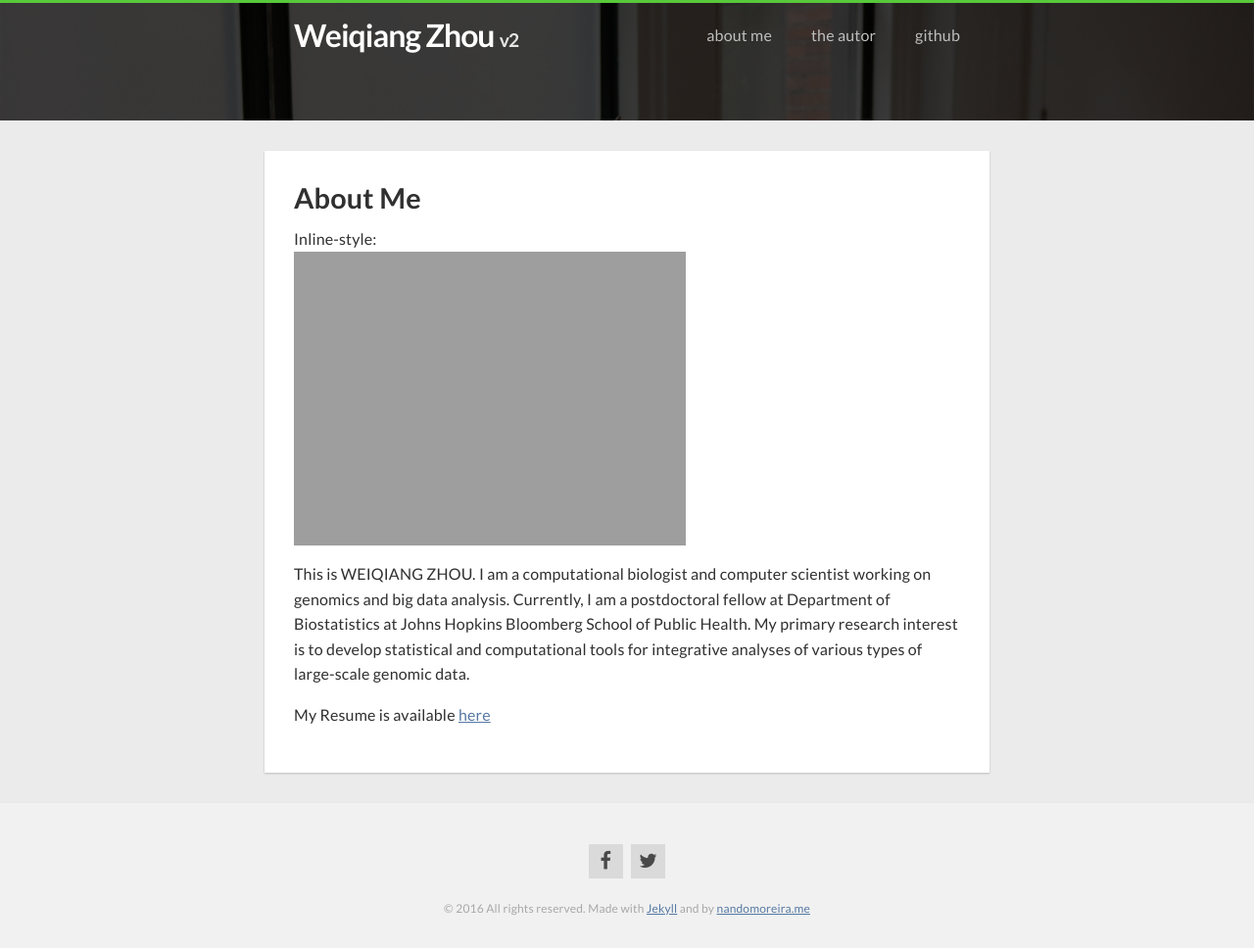
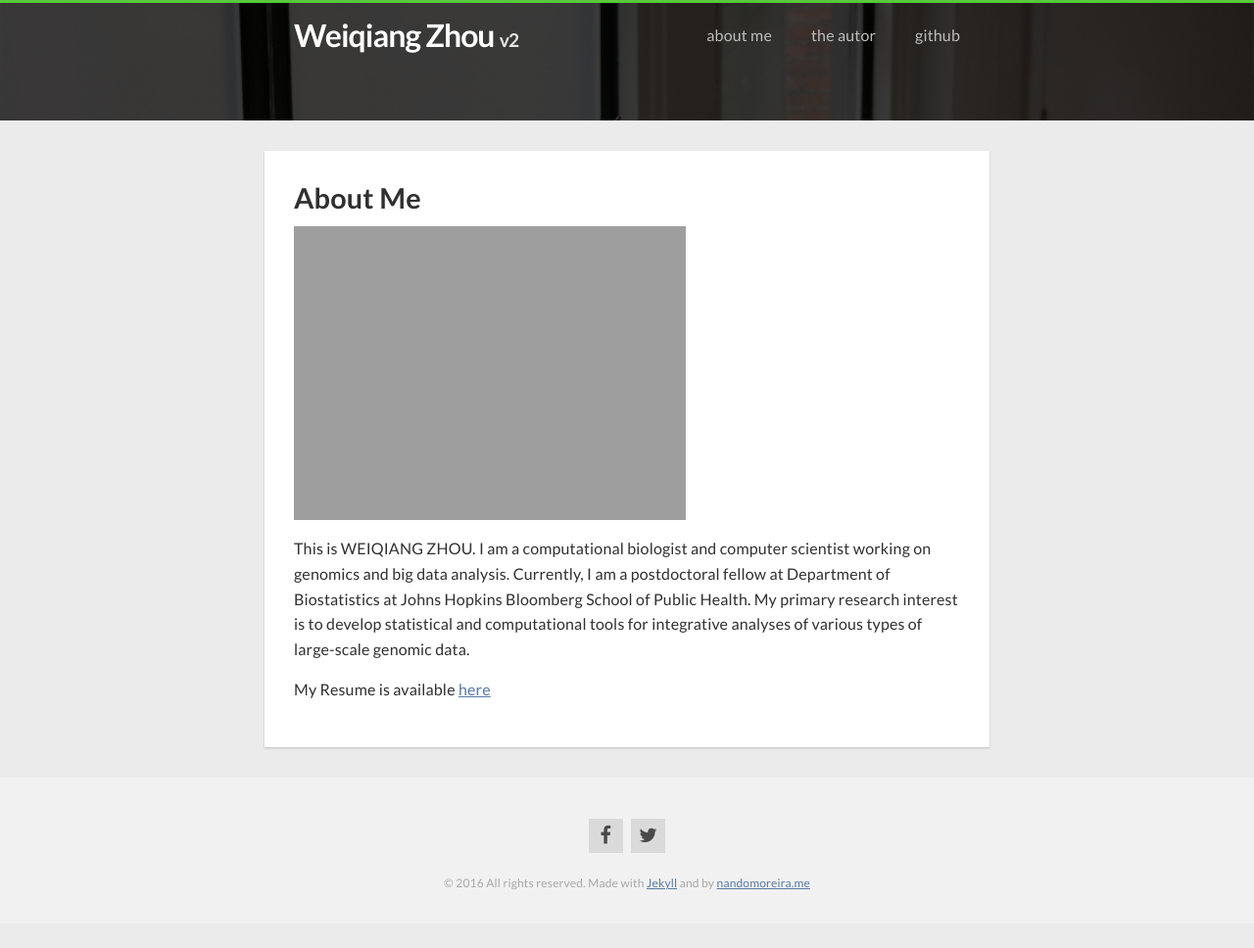
Before and after one commit to ILoveYouKen/ILoveYouKen.github.io, a Jekyll site: the page built from about.md, in a window 1280 px wide. Shown: the whole page at 98% size. Built offline with Jekyll 4.4.1, drawn with Linux system fonts in a browser that asks for light colours; nearby versions of some CDN libraries; after the commit the page ends 943 px from its top, so only the background shows below that.

Commit message:
first commit

```diff
--- a/about.md
+++ b/about.md
@@ -4,8 +4,7 @@
 permalink: /about/
 slug: about
 ---
-Inline-style:
-![alt text](https://IloveYouKen.github.io/aboutme.JPG "Logo Title Text 1")
+![alt text](https://IloveYouKen.github.io/aboutme(2).JPG "Logo Title Text 1")
 
 This is WEIQIANG ZHOU. I am a computational biologist and computer scientist working on genomics and big data analysis. Currently, I am a postdoctoral fellow at Department of Biostatistics at Johns Hopkins Bloomberg School of Public Health. My primary research interest is to develop statistical and computational tools for integrative analyses of various types of large-scale genomic data.
 
```
Also changed, not shown: aboutme (2).JPG (added).
